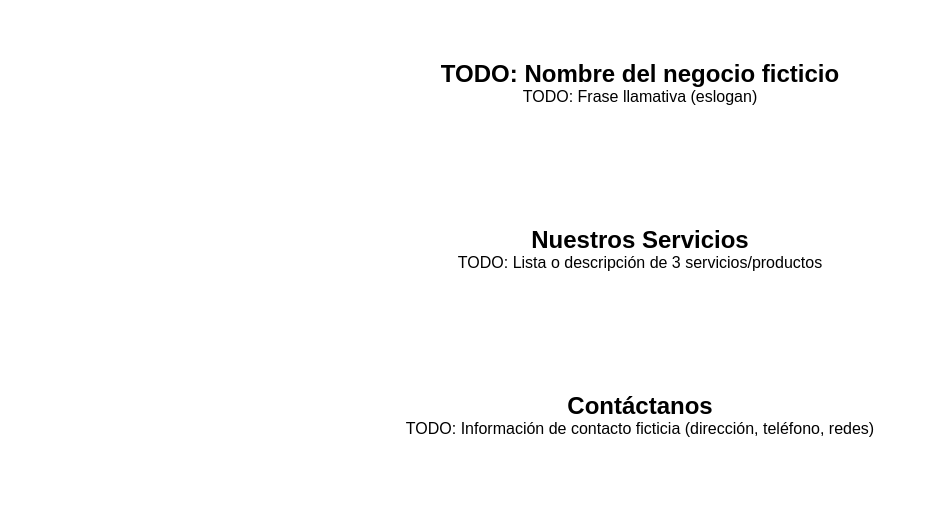
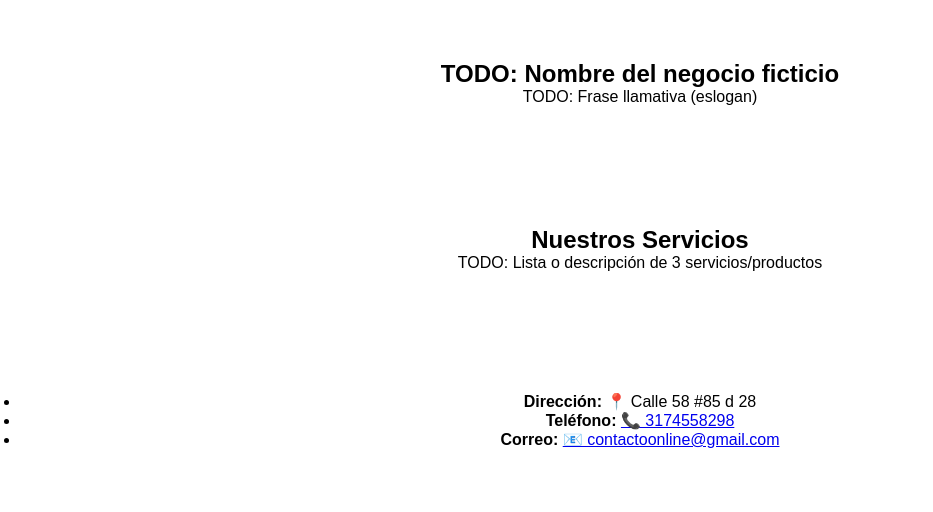
Before and after one commit to garces077/landing, a plain HTML site: page index.html in a window 1280 px wide. Shown: the whole page, without its empty margins (0-933 px from the left). Drawn offline with Linux system fonts and the light colour scheme.

Commit message:
feat: completar seccion de contacto

```diff
--- a/index.html
+++ b/index.html
@@ -24,10 +24,14 @@
   </section>
 
   <!-- INTEGRANTE 3: completa esta seccion de Contacto -->
-  <section id="contacto">
-    <h2>Contáctanos</h2>
-    <p>TODO: Información de contacto ficticia (dirección, teléfono, redes)</p>
-  </section>
+  <!-- INTEGRANTE 3: completa esta seccion de Contacto -->
+<section id="contacto">
+  <ul>
+    <li><strong>Dirección:</strong> 📍 Calle 58 #85 d 28</li>
+    <li><strong>Teléfono:</strong> <a href="tel:3174558298">📞 3174558298</a></li>
+    <li><strong>Correo:</strong> <a href="mailto:contactoonline@gmail.com">📧 contactoonline@gmail.com</a></li>
+  </ul>
+</section>
 
 </body>
 </html>
```
